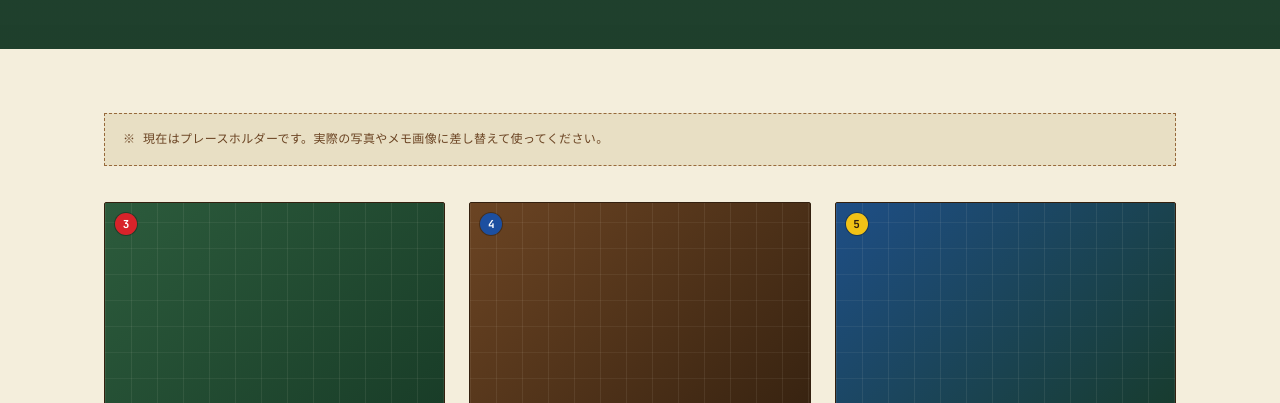
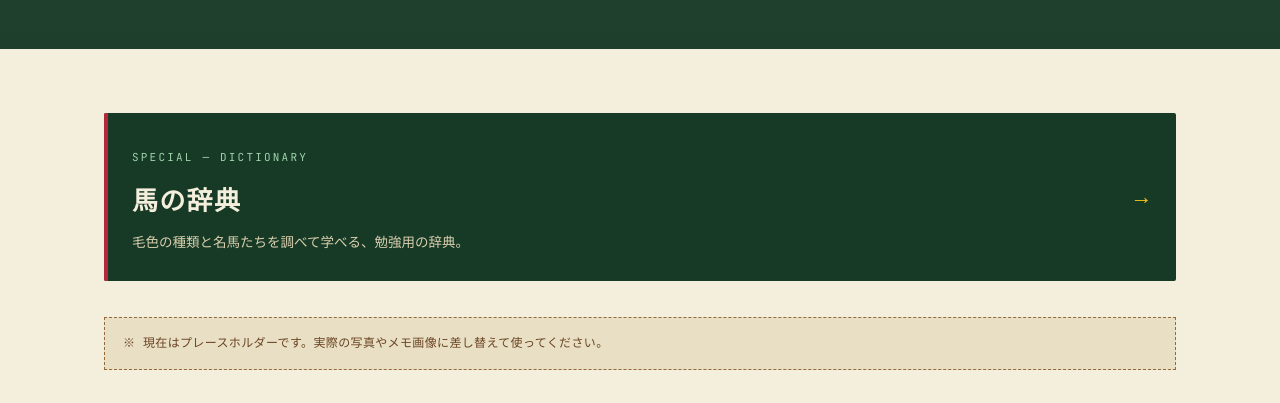
Before and after one commit to Azaleacreativeroom888/fan-keiba, a plain HTML site: page gallery.html in a window 1280 px wide. Shown: the part 353-756 px from the top of the page. Drawn offline with Linux system fonts and the light colour scheme.

Commit message:
Add feature card for horse dictionary
Added a feature card for a special dictionary about horse coat colors and famous horses.

```diff
--- a/gallery.html
+++ b/gallery.html
@@ -51,6 +51,21 @@
   .page-hero p{font-family:var(--f-display);font-weight:500;font-size:15px;color:#D9CFAE;max-width:480px;}
 
   main{max-width:1120px;margin:0 auto;padding:64px 24px 100px;}
+
+
+  .feature-card{
+    display:flex;align-items:center;gap:22px;
+    background:var(--turf-900);color:var(--cream);
+    border-radius:2px;padding:26px 28px;margin-bottom:36px;position:relative;
+    transition:transform .15s ease;
+  }
+  .feature-card::before{content:"";position:absolute;left:0;top:0;bottom:0;width:4px;background:var(--red);border-radius:2px 0 0 2px;}
+  .feature-card:hover{transform:translateY(-2px);}
+  .feature-tag{font-family:var(--f-mono);font-size:11px;letter-spacing:.2em;color:#9FD3AC;text-transform:uppercase;}
+  .feature-card h2{font-family:var(--f-serif);font-weight:800;font-size:26px;letter-spacing:.05em;margin:4px 0 6px;}
+  .feature-card p{font-family:var(--f-display);font-size:13.5px;color:#D9CFAE;}
+  .feature-body{flex:1;min-width:0;}
+  .feature-arrow{font-family:var(--f-mono);font-size:22px;color:#F2C216;flex-shrink:0;}
 
   .filter-note{
     font-family:var(--f-mono);font-size:12px;color:var(--brown-700);
@@ -145,6 +160,15 @@
 </section>
 
 <main>
+  <a class="feature-card" href="report1.html">
+    <div class="feature-body">
+      <span class="feature-tag">Special — Dictionary</span>
+      <h2>馬の辞典</h2>
+      <p>毛色の種類と名馬たちを調べて学べる、勉強用の辞典。</p>
+    </div>
+    <span class="feature-arrow">→</span>
+  </a>
+
   <p class="filter-note">※ 現在はプレースホルダーです。実際の写真やメモ画像に差し替えて使ってください。</p>
 
   <div class="gallery-grid">
```
